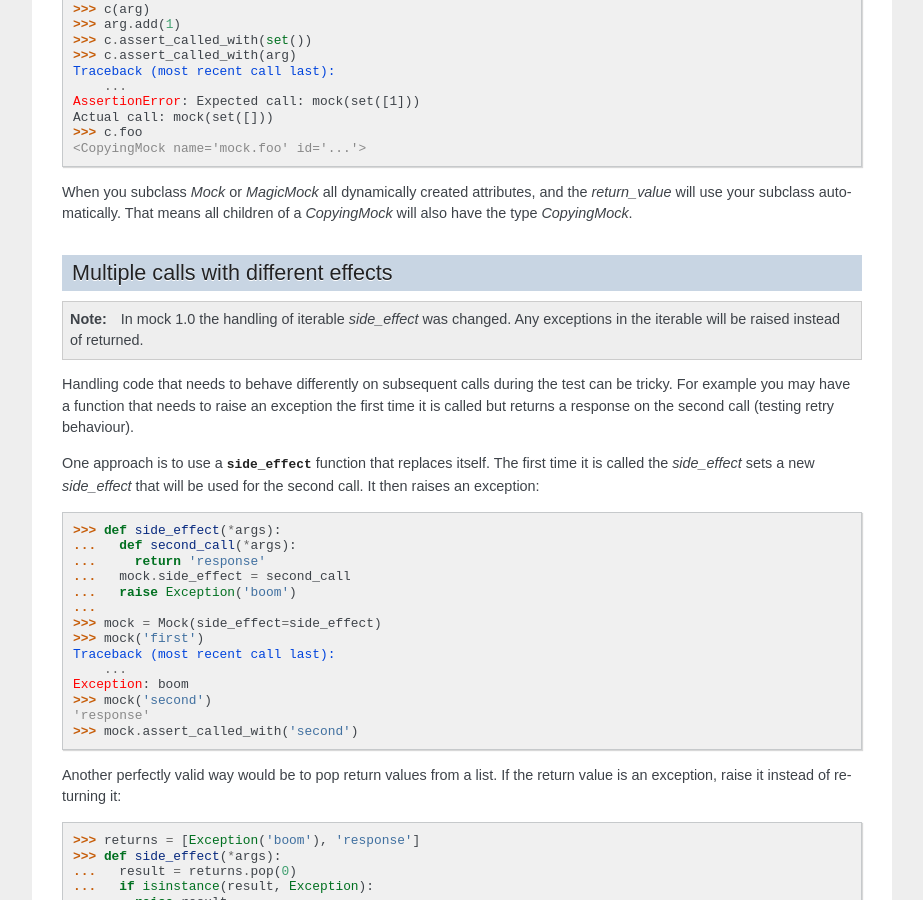
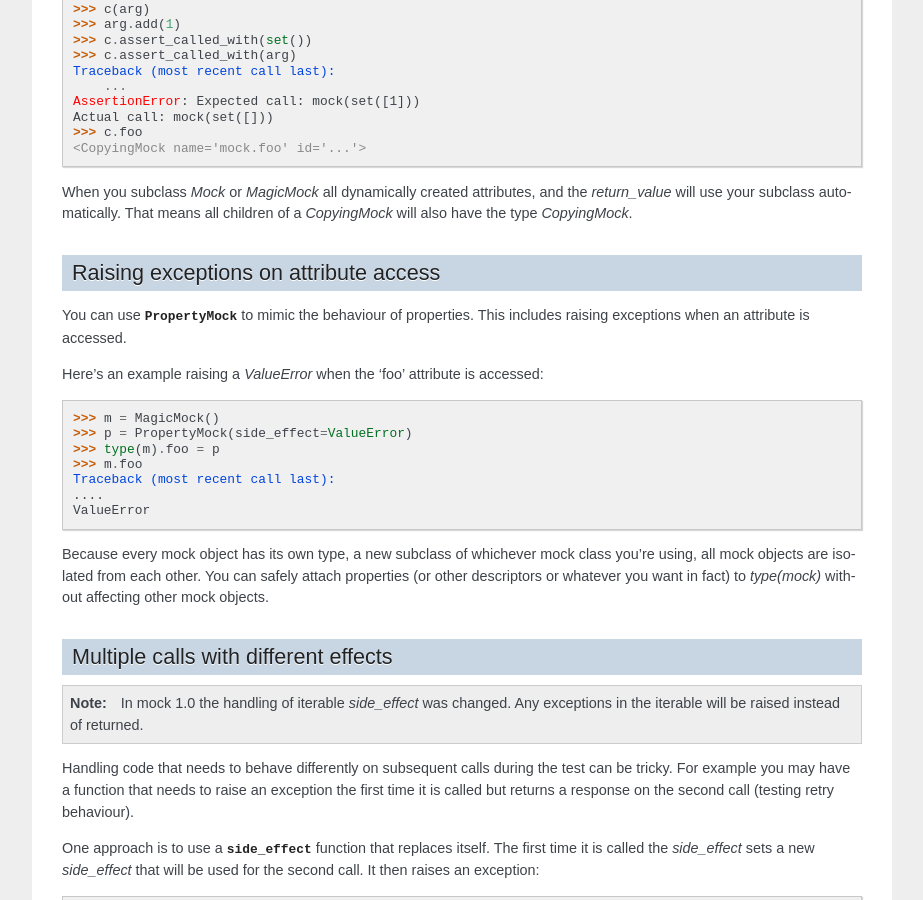
Before and after one commit to testing-cabal/mock, a Sphinx documentation site: the page built from docs/examples.txt, in a window 1280 px wide and 900 px high, scrolled down 6487 px. Shown: the whole window, without its empty margins (198-1121 px from the left). Built offline with Sphinx 7.4.7, drawn with Linux system fonts in a browser that asks for light colours; some of the changed text lies outside the part shown.

Commit message:
Add example of exceptions on attribute access to docs

```diff
--- a/docs/examples.txt
+++ b/docs/examples.txt
@@ -493,6 +493,30 @@ Here's an example implementation:
 When you subclass `Mock` or `MagicMock` all dynamically created attributes,
 and the `return_value` will use your subclass automatically. That means all
 children of a `CopyingMock` will also have the type `CopyingMock`.
+
+
+Raising exceptions on attribute access
+======================================
+
+You can use :class:`PropertyMock` to mimic the behaviour of properties. This
+includes raising exceptions when an attribute is accessed.
+
+Here's an example raising a `ValueError` when the 'foo' attribute is accessed:
+
+.. doctest::
+
+    >>> m = MagicMock()
+    >>> p = PropertyMock(side_effect=ValueError)
+    >>> type(m).foo = p
+    >>> m.foo
+    Traceback (most recent call last):
+    ....
+    ValueError
+
+Because every mock object has its own type, a new subclass of whichever mock
+class you're using, all mock objects are isolated from each other. You can
+safely attach properties (or other descriptors or whatever you want in fact)
+to `type(mock)` without affecting other mock objects.
 
 
 Multiple calls with different effects
```
